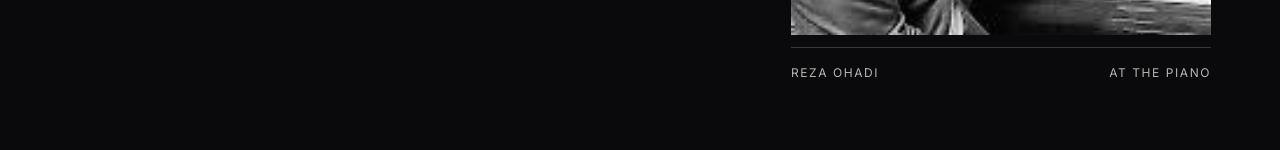
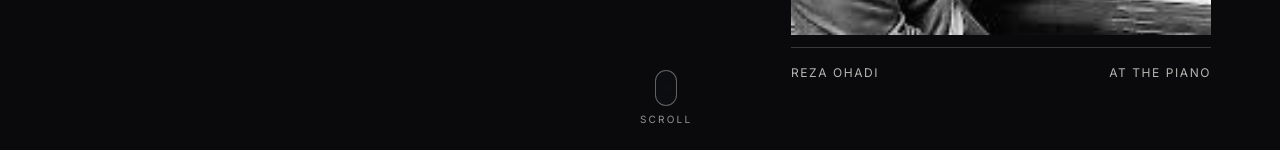
Before and after one commit to RezaOhadi/portfolio, a Next.js app: page / in a window 1280 px wide. Shown: the part 650-800 px from the top of the page. Built offline with nearby package versions, Linux system fonts and the light colour scheme; no server answers; the database is empty.

Commit message:
Add animated scroll and back to top control

```diff
--- a/src/app/portfolio.css
+++ b/src/app/portfolio.css
@@ -291,6 +291,105 @@ html {
   align-items: center;
   gap: 12px;
   min-height: 44px;
+}
+.scroll-mouse-control {
+  position: fixed;
+  z-index: 65;
+  display: flex;
+  align-items: center;
+  gap: 11px;
+  color: var(--muted);
+  cursor: pointer;
+  transition: color 0.25s ease;
+}
+.scroll-mouse-control:hover {
+  color: var(--ivory);
+}
+.scroll-mouse-control--cue {
+  left: 50%;
+  bottom: 26px;
+  flex-direction: column;
+  gap: 8px;
+  transform: translateX(-50%);
+}
+.scroll-mouse-control--top {
+  right: 28px;
+  bottom: 28px;
+  padding: 9px 12px 9px 9px;
+  border: 1px solid #ffffff22;
+  border-radius: 999px;
+  background: #111214c9;
+  backdrop-filter: blur(14px);
+  box-shadow: 0 12px 35px #0006;
+}
+.scroll-mouse-control--top:hover {
+  border-color: #d5ae88aa;
+  box-shadow:
+    0 12px 35px #0008,
+    0 0 24px #d5ae8830;
+}
+.scroll-mouse-shell {
+  position: relative;
+  display: grid;
+  place-items: start center;
+  width: 22px;
+  height: 36px;
+  border: 1px solid #b7b5b180;
+  border-radius: 999px;
+  background: #11121480;
+  backdrop-filter: blur(10px);
+  transition:
+    border-color 0.25s ease,
+    box-shadow 0.25s ease;
+}
+.scroll-mouse-control:hover .scroll-mouse-shell {
+  border-color: #d5ae88cc;
+  box-shadow: 0 0 18px #d5ae8830;
+}
+.scroll-mouse-shell--return {
+  place-items: center;
+  width: 30px;
+  height: 30px;
+  border-radius: 50%;
+  border-color: #d5ae8899;
+}
+.scroll-mouse-wheel {
+  width: 3px;
+  height: 7px;
+  margin-top: 6px;
+  border-radius: 999px;
+  background: var(--accent);
+  animation: scroll-wheel 1.8s cubic-bezier(0.16, 1, 0.3, 1) infinite;
+}
+.scroll-mouse-arrow {
+  color: var(--accent);
+  transition: transform 0.25s ease;
+}
+.scroll-mouse-control:hover .scroll-mouse-arrow {
+  transform: translateY(-1px);
+}
+.scroll-mouse-label {
+  font-size: 10px;
+  line-height: 1;
+  letter-spacing: 0.22em;
+  color: #b7b5b1cc;
+}
+@keyframes scroll-wheel {
+  0% {
+    opacity: 0;
+    transform: translateY(-1px);
+  }
+  20% {
+    opacity: 1;
+  }
+  75% {
+    opacity: 1;
+    transform: translateY(14px);
+  }
+  100% {
+    opacity: 0;
+    transform: translateY(18px);
+  }
 }
 .portfolio-section {
   padding-block: clamp(64px, 8vw, 120px);
@@ -655,6 +754,11 @@ body.grain::after {
     font-size: 64px;
   }
 }
+@media (max-width: 560px) {
+  .scroll-mouse-control {
+    display: none;
+  }
+}
 @media (prefers-reduced-motion: no-preference) {
   .hero-copy > * {
     animation: hero-enter 0.65s both;
--- a/src/components/home/Hero.tsx
+++ b/src/components/home/Hero.tsx
@@ -2,6 +2,7 @@ import Image from "next/image";
 import Link from "next/link";
 import { ArrowDown, ArrowUpRight, Play } from "lucide-react";
 import type { HeroContent } from "@/lib/types";
+import { ScrollMouseIndicator } from "@/components/layout/ScrollMouseIndicator";
 
 export function Hero({ hero }: { hero: HeroContent }) {
   const portrait = hero.image.startsWith("/placeholders/")
@@ -53,6 +54,7 @@ export function Hero({ hero }: { hero: HeroContent }) {
             Discover <ArrowDown size={16} aria-hidden />
           </a>
         </div>
+        <ScrollMouseIndicator targetId="about" />
       </div>
     </section>
   );
--- /dev/null
+++ b/src/components/layout/ScrollMouseIndicator.tsx
@@ -0,0 +1,90 @@
+"use client";
+
+import { AnimatePresence, motion, useReducedMotion } from "framer-motion";
+import { ChevronUp } from "lucide-react";
+import { useEffect, useState } from "react";
+
+const SCROLL_THRESHOLD = 300;
+
+export function ScrollMouseIndicator({
+  targetId = "about",
+}: {
+  targetId?: string;
+}) {
+  const reduce = useReducedMotion();
+  const [scrolled, setScrolled] = useState(false);
+
+  useEffect(() => {
+    const update = () => setScrolled(window.scrollY > SCROLL_THRESHOLD);
+    update();
+    window.addEventListener("scroll", update, { passive: true });
+    return () => window.removeEventListener("scroll", update);
+  }, []);
+
+  const scrollDown = () =>
+    document
+      .getElementById(targetId)
+      ?.scrollIntoView({
+        behavior: reduce ? "auto" : "smooth",
+        block: "start",
+      });
+  const scrollTop = () =>
+    window.scrollTo({ top: 0, behavior: reduce ? "auto" : "smooth" });
+
+  return (
+    <AnimatePresence mode="wait" initial={false}>
+      {scrolled ? (
+        <motion.button
+          key="back-to-top"
+          type="button"
+          className="scroll-mouse-control scroll-mouse-control--top"
+          aria-label="Back to top"
+          onClick={scrollTop}
+          initial={{ opacity: 0, y: 12, scale: 0.92 }}
+          animate={{ opacity: 1, y: 0, scale: 1 }}
+          exit={{ opacity: 0, y: 12, scale: 0.92 }}
+          transition={{
+            duration: reduce ? 0.01 : 0.35,
+            ease: [0.16, 1, 0.3, 1],
+          }}
+          whileHover={reduce ? undefined : { scale: 1.05 }}
+          whileTap={reduce ? undefined : { scale: 0.98 }}
+        >
+          <span
+            className="scroll-mouse-shell scroll-mouse-shell--return"
+            aria-hidden
+          >
+            <ChevronUp
+              className="scroll-mouse-arrow"
+              size={15}
+              strokeWidth={1.5}
+            />
+          </span>
+          <span className="scroll-mouse-label">TOP</span>
+        </motion.button>
+      ) : (
+        <motion.button
+          key="scroll-cue"
+          type="button"
+          className="scroll-mouse-control scroll-mouse-control--cue"
+          aria-label="Scroll to About"
+          onClick={scrollDown}
+          initial={{ opacity: 0, y: 8 }}
+          animate={{ opacity: 1, y: 0 }}
+          exit={{ opacity: 0, y: -8 }}
+          transition={{
+            duration: reduce ? 0.01 : 0.45,
+            ease: [0.16, 1, 0.3, 1],
+          }}
+          whileHover={reduce ? undefined : { scale: 1.05 }}
+          whileTap={reduce ? undefined : { scale: 0.98 }}
+        >
+          <span className="scroll-mouse-shell" aria-hidden>
+            <span className="scroll-mouse-wheel" />
+          </span>
+          <span className="scroll-mouse-label">SCROLL</span>
+        </motion.button>
+      )}
+    </AnimatePresence>
+  );
+}
```
